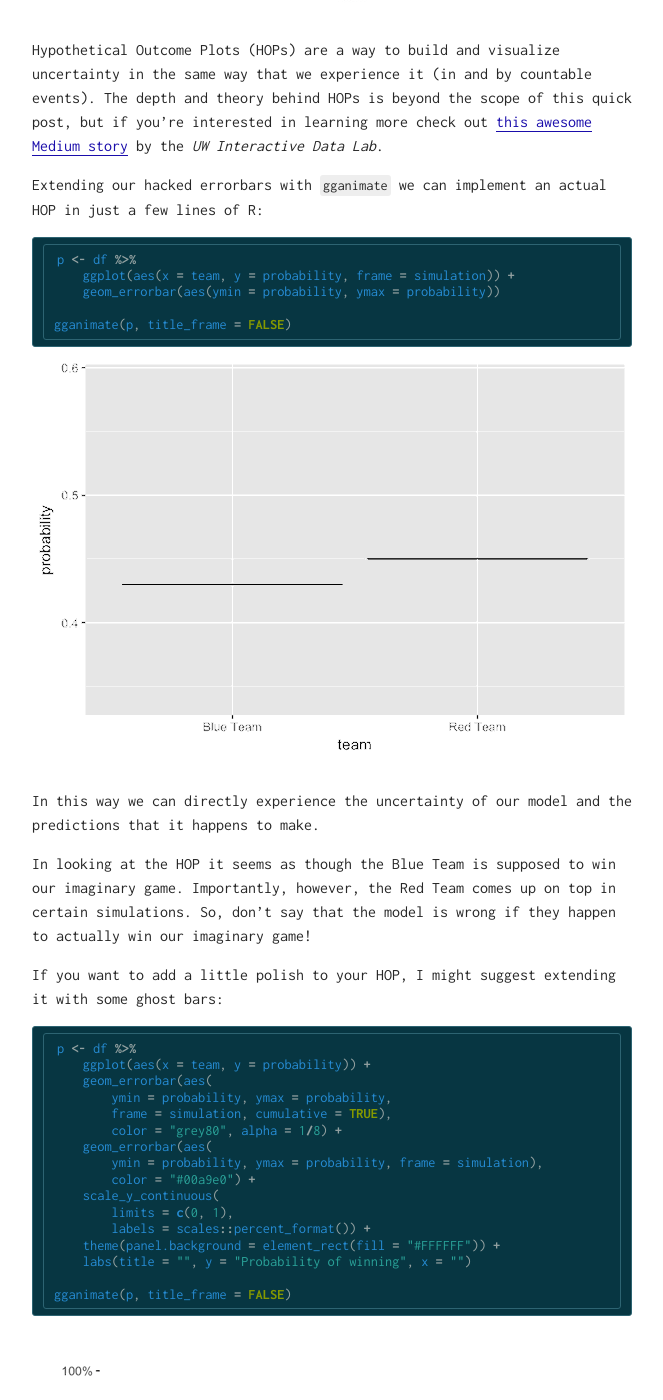
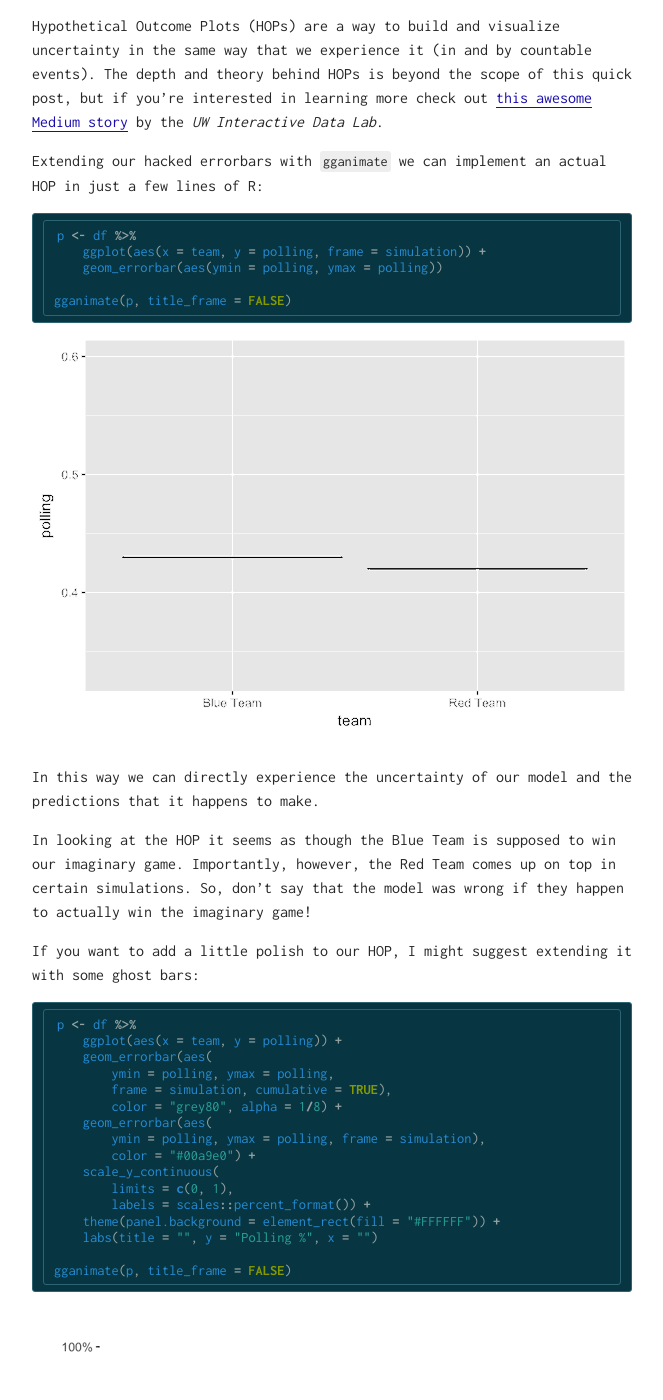
Before and after one commit to maxhumber/maxhumber.com, a Jekyll site: the page built from _posts/2017-02-03-hypothetical-outcomes.md, in a window 1280 px wide and 1400 px high, scrolled down 3359 px. Shown: the whole window, without its empty margins (308-971 px from the left). Built offline with Jekyll 4.4.1, drawn with Linux system fonts in a browser that asks for light colours; our own code applies the rules of GitHub Pages for plain Markdown files; some of the changed text lies outside the part shown.

Commit message:
HOP Updated

````diff
--- a/_posts/2017-02-03-hypothetical-outcomes.md
+++ b/_posts/2017-02-03-hypothetical-outcomes.md
@@ -24,11 +24,11 @@ set.seed(2016)
 
 df <- tibble(
     `Blue Team` = round(rnorm(50, mean = 48, sd = 5)),
-    `Red Team` = round(rnorm(50, mean = 45, sd = 3))
+    `Red Team` = `Blue Team` + round(rnorm(50, mean = -1, sd = 3))
     ) %>%
     mutate(simulation = row_number()) %>%
-    gather(team, probability, -simulation) %>%
-    mutate(probability = ifelse(probability >= 100, 100, probability) / 100)
+    gather(team, polling, -simulation) %>%
+    mutate(polling = ifelse(polling >= 100, 100, polling) / 100)
 ```
 <br>
 
@@ -38,7 +38,7 @@ Perhaps we might push the data through a boxplot:
 
 ``` r
 df %>%
-    ggplot(aes(x = team, y = probability)) +
+    ggplot(aes(x = team, y = polling)) +
     geom_boxplot()
 ```
 
@@ -48,7 +48,7 @@ Or a density chart:
 
 ``` r
 df %>%
-    ggplot(aes(x = probability, fill = team)) +
+    ggplot(aes(x = polling, fill = team)) +
     geom_density(alpha = 1/2) +
     scale_fill_manual(values = c("blue", "red"))
 ```
@@ -61,23 +61,23 @@ Or use some errorbars:
 df %>%
     group_by(team) %>%
     summarise(
-        mean = mean(probability),
-        low = quantile(probability, 0.025),
-        high = quantile(probability, 0.975)) %>%
+        mean = mean(polling),
+        low = quantile(polling, 0.025),
+        high = quantile(polling, 0.975)) %>%
     ggplot(aes(x = team, y = mean)) +
     geom_errorbar(aes(ymin = low, ymax = high))
 ```
 
 ![center]({{ site.url }}/assets/img/hop_3.png)
 
-These options all kind of suck, though. They're not super intuitive. And they aren't all that convincing, because they can intimidate a lot of people!
+These options all kind of suck. They're not super intuitive. And they aren't all that convincing, because they can intimidate a lot of people!
 
 Instead of boxplots or density charts or regular errorbars we can hack errorbars to generate a proto-Hypothetical Outcome Plot:
 
 ``` r
 df %>%
-    ggplot(aes(x = team, y = probability)) +
-    geom_errorbar(aes(ymin = probability, ymax = probability))
+    ggplot(aes(x = team, y = polling)) +
+    geom_errorbar(aes(ymin = polling, ymax = polling))
 ```
 
 ![center]({{ site.url }}/assets/img/hop_4.png)
@@ -88,8 +88,8 @@ Extending our hacked errorbars with `gganimate` we can implement an actual HOP i
 
 ``` r
 p <- df %>%
-    ggplot(aes(x = team, y = probability, frame = simulation)) +
-    geom_errorbar(aes(ymin = probability, ymax = probability))
+    ggplot(aes(x = team, y = polling, frame = simulation)) +
+    geom_errorbar(aes(ymin = polling, ymax = polling))
 
 gganimate(p, title_frame = FALSE)
 ```
@@ -98,25 +98,25 @@ gganimate(p, title_frame = FALSE)
 
 In this way we can directly experience the uncertainty of our model and the predictions that it happens to make.
 
-In looking at the HOP it seems as though the Blue Team is supposed to win our imaginary game. Importantly, however, the Red Team comes up on top in certain simulations. So, don't say that the model is wrong if they happen to actually win our imaginary game!
+In looking at the HOP it seems as though the Blue Team is supposed to win our imaginary game. Importantly, however, the Red Team comes up on top in certain simulations. So, don't say that the model was wrong if they happen to actually win the imaginary game!
 
-If you want to add a little polish to your HOP, I might suggest extending it with some ghost bars:
+If you want to add a little polish to our HOP, I might suggest extending it with some ghost bars:
 
 ``` r
 p <- df %>%
-    ggplot(aes(x = team, y = probability)) +
+    ggplot(aes(x = team, y = polling)) +
     geom_errorbar(aes(
-        ymin = probability, ymax = probability,
+        ymin = polling, ymax = polling,
         frame = simulation, cumulative = TRUE),
         color = "grey80", alpha = 1/8) +
     geom_errorbar(aes(
-        ymin = probability, ymax = probability, frame = simulation),
+        ymin = polling, ymax = polling, frame = simulation),
         color = "#00a9e0") +
     scale_y_continuous(
         limits = c(0, 1),
         labels = scales::percent_format()) +
     theme(panel.background = element_rect(fill = "#FFFFFF")) +
-    labs(title = "", y = "Probability of winning", x = "")
+    labs(title = "", y = "Polling %", x = "")
 
 gganimate(p, title_frame = FALSE)
 ```
````
Also changed, not shown: _R/2017-02-03-hypothetical-outcomes.Rmd (+16 -16 lines), assets/img/hop_1.png, assets/img/hop_2.png, assets/img/hop_3.png, assets/img/hop_4.png, assets/img/hop_5.gif, assets/img/hop_6.gif.
